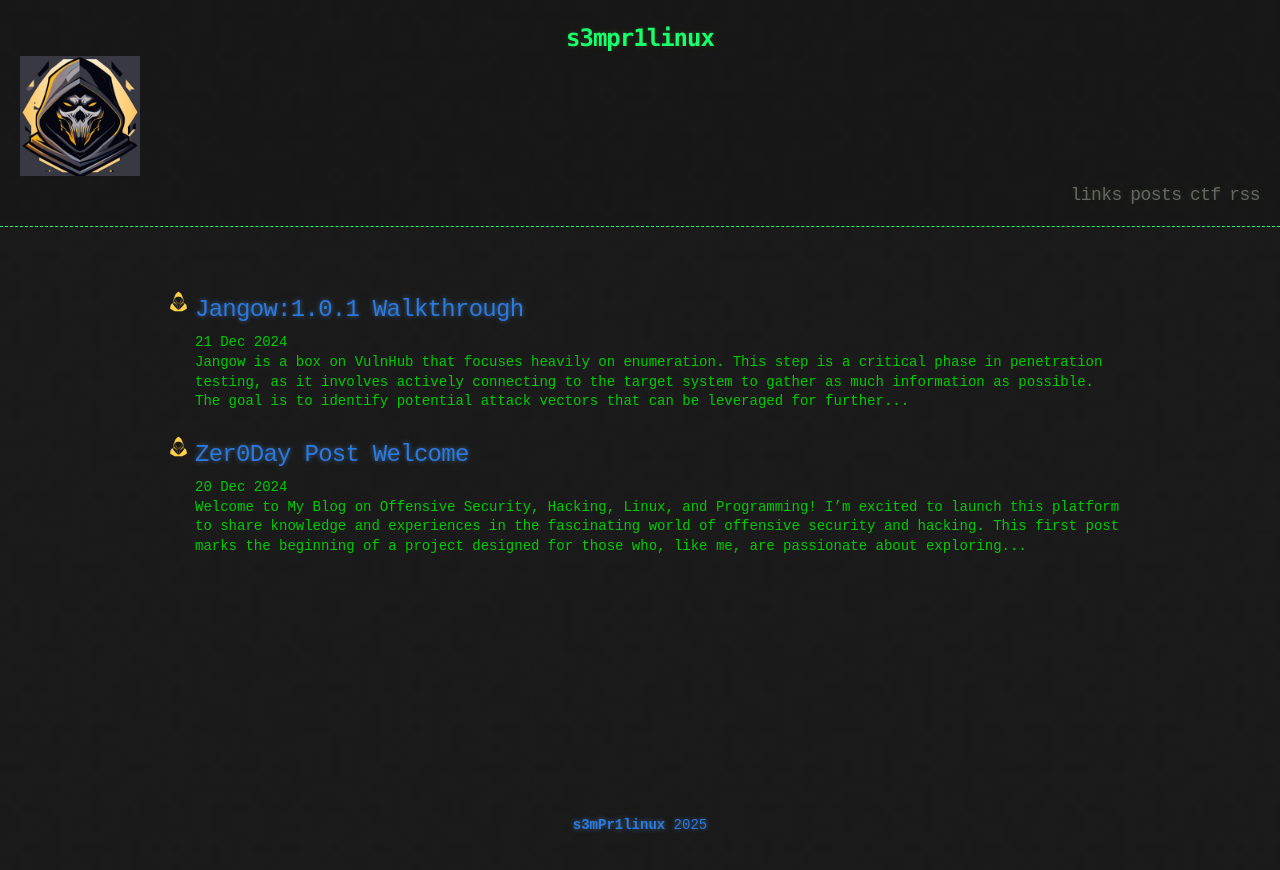
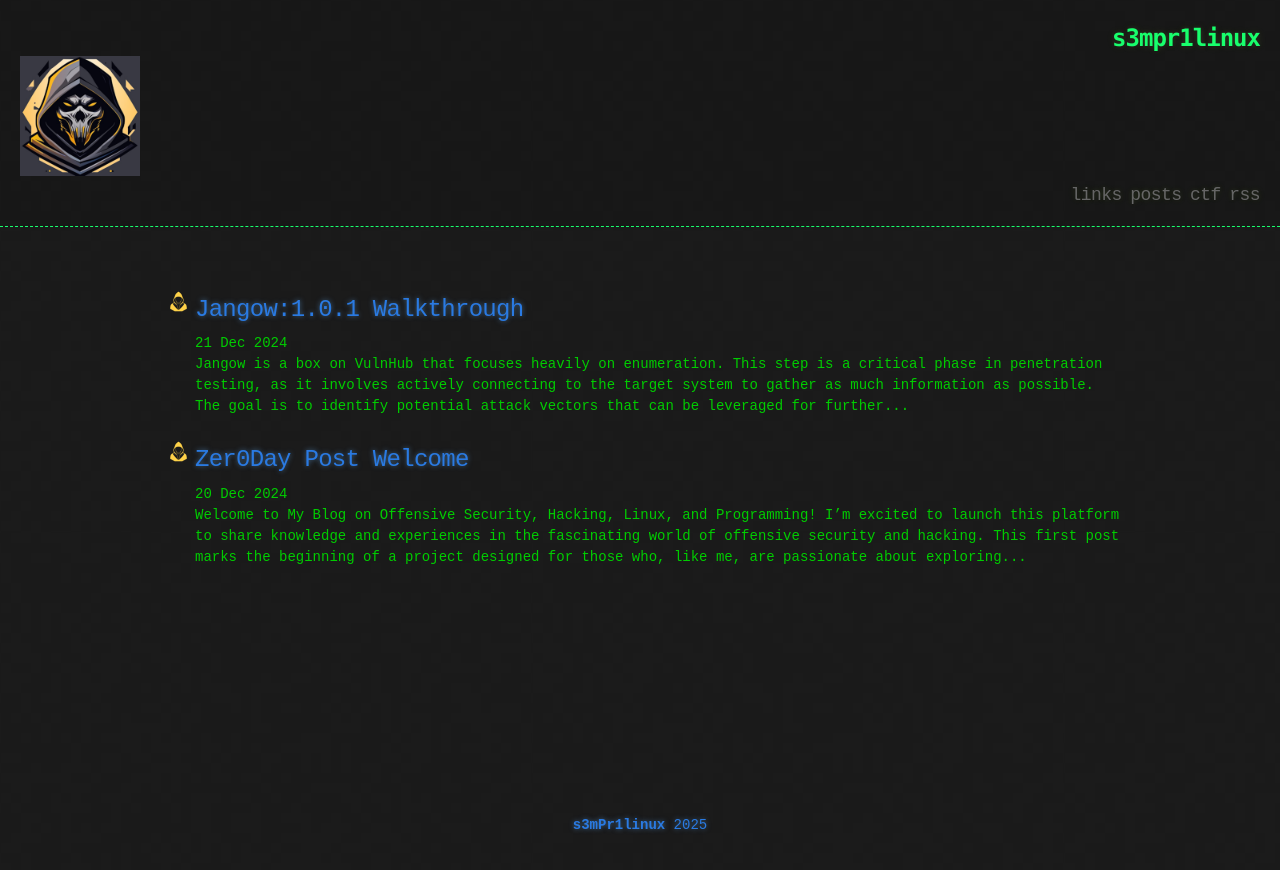
Before and after one commit to s3mPr1linux/s3mPr1linux.github.io, a Jekyll site: the page built from index.html, in a window 1280 px wide. Shown: the top 870 px of the page. Built offline with Jekyll 4.4.1, drawn with Linux system fonts in a browser that asks for light colours; the list of posts is cut into pages by our own code.

Commit message:
Update base.scss

```diff
--- a/_sass/base.scss
+++ b/_sass/base.scss
@@ -48,7 +48,7 @@ h1, h2, h3, h4, h5, h6 {
 }
 
 li {
-  line-height: 1.4 ;
+  line-height: 1.5 ;
 }
 
 /* Header, <header>
@@ -84,7 +84,7 @@ header h1 {
   font-size: 24px;
   line-height: 1.5;
   margin: 0;
-  text-align: center;
+  text-align: right;
   font-weight: bold;
   font-family: Monaco, "Bitstream Vera Sans Mono", "Lucida Console", Terminal, monospace;
   color: $conifer;//$header;
```
